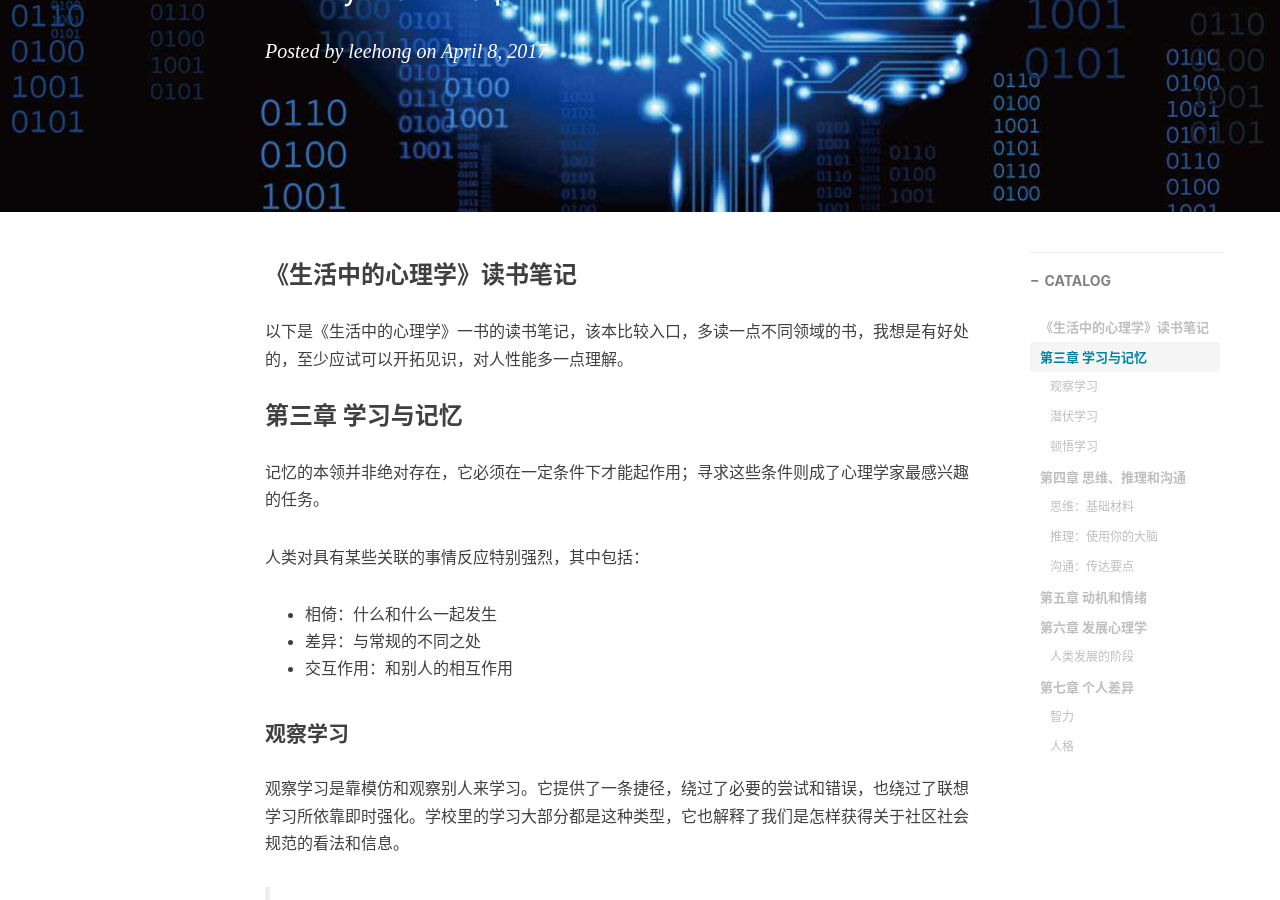
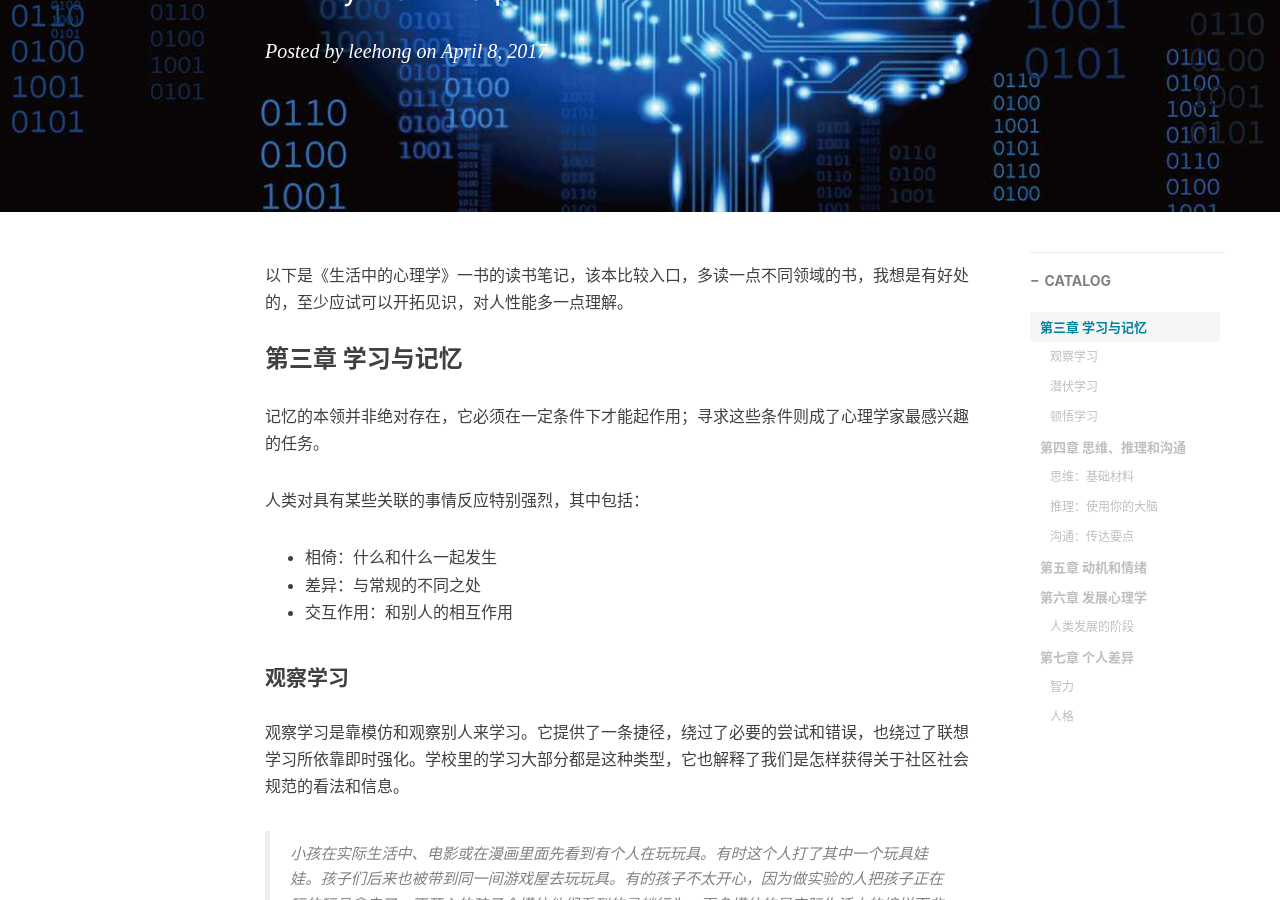
Before and after one commit to leehong2005/leehong2005.github.io, a Jekyll site: the page built from _posts/2017-04-25-note-for-psychology-in-life.md, in a window 1280 px wide and 900 px high, scrolled down 371 px. Built offline with Jekyll 4.4.1, drawn with Linux system fonts in a browser that asks for light colours; comment, search, counter and statistics services are not loaded.

Commit message:
【功能】更新文章

```diff
--- a/_posts/2017-04-25-note-for-psychology-in-life.md
+++ b/_posts/2017-04-25-note-for-psychology-in-life.md
@@ -9,8 +9,6 @@ catalog: true
 tags:
     - 读书笔记
 ---
-
-### 《生活中的心理学》读书笔记
 
 以下是《生活中的心理学》一书的读书笔记，该本比较入口，多读一点不同领域的书，我想是有好处的，至少应试可以开拓见识，对人性能多一点理解。
 
```
